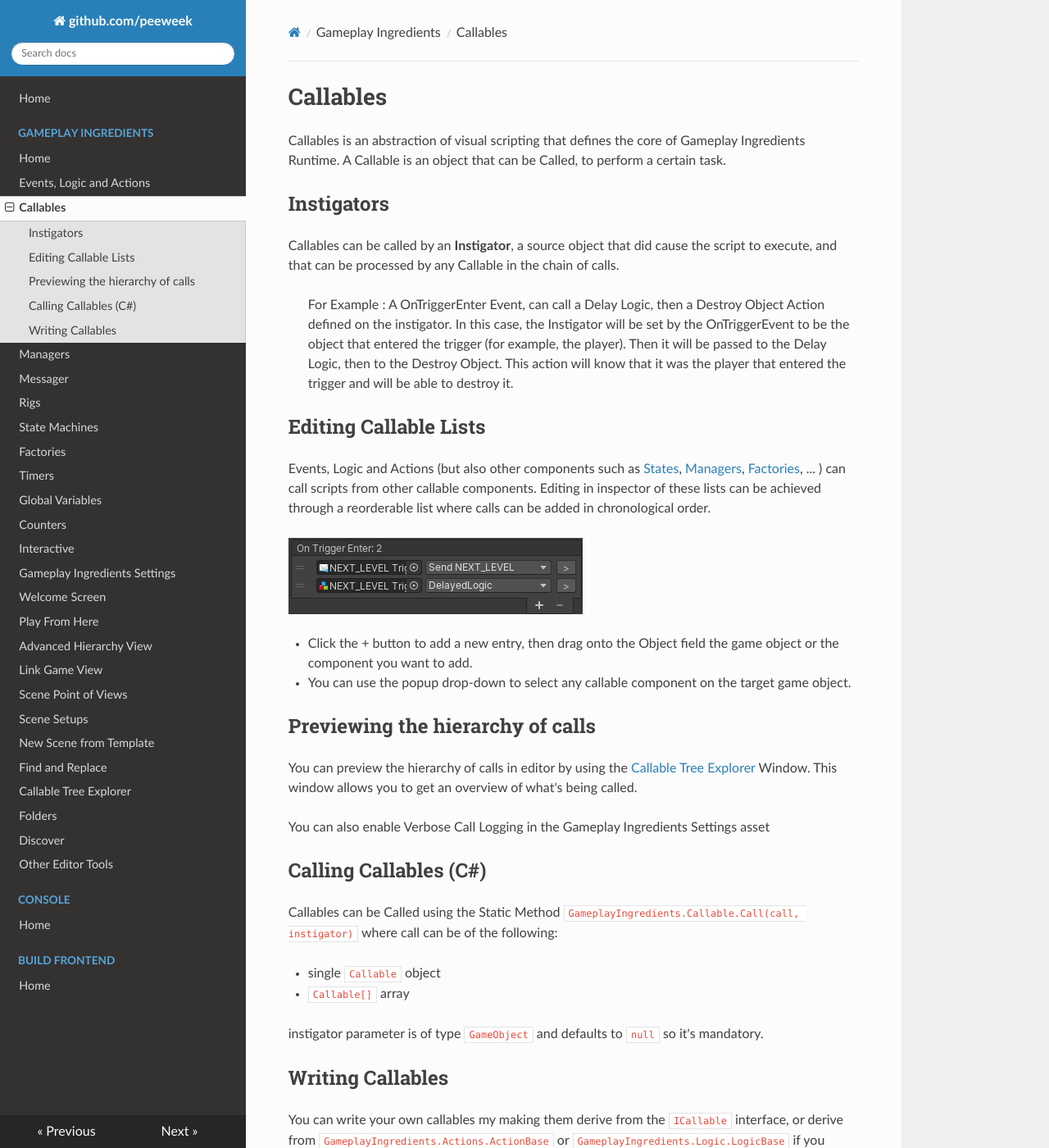
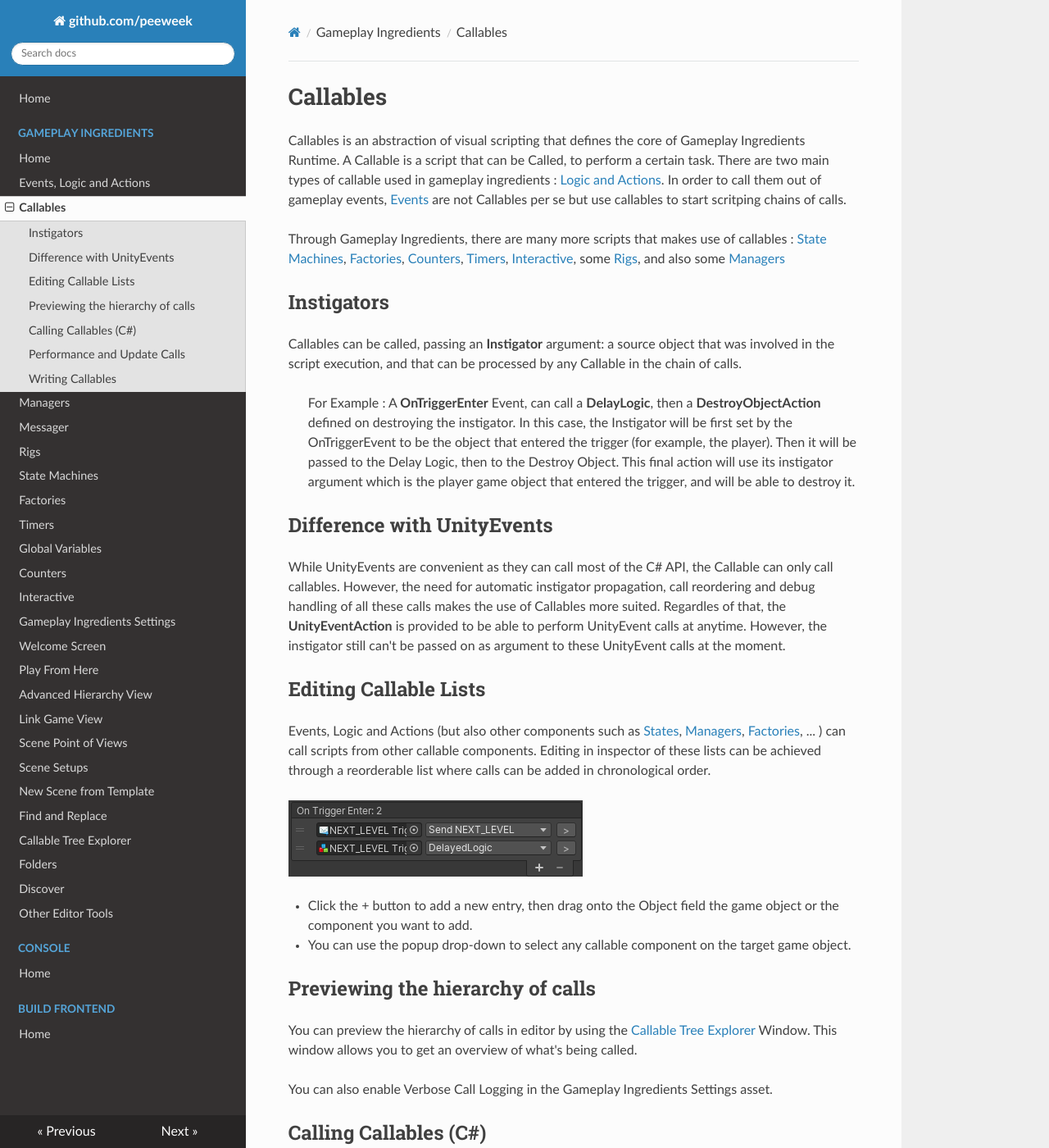
Before and after one commit to peeweek/documentation, an MkDocs documentation site: the page built from docs/gameplay-ingredients/callable.md, in a window 1280 px wide and 1400 px high. Shown: the whole window at 82% size. Built offline with MkDocs 1.6.1, drawn with Linux system fonts in a browser that asks for light colours; nearby versions of some CDN libraries; some of the changed text lies outside the part shown.

Commit message:
Update Callables

```diff
--- a/docs/gameplay-ingredients/callable.md
+++ b/docs/gameplay-ingredients/callable.md
@@ -1,12 +1,18 @@
 # Callables
 
-Callables is an abstraction of visual scripting that defines the core of Gameplay Ingredients Runtime. A Callable is an object that can be Called, to perform a certain task.
+Callables is an abstraction of visual scripting that defines the core of Gameplay Ingredients Runtime. A Callable is a script that can be Called, to perform a certain task. There are two main types of callable used in gameplay ingredients : [Logic and Actions](events-logic-actions.md). In order to call them out of gameplay events, [Events](events-logic-actions.md) are not Callables per se but use callables to start scritping chains of calls.
+
+Through Gameplay Ingredients, there are many more scripts that makes use of callables : [State Machines](state-machines.md),  [Factories](factories.md),  [Counters](counters.md), [Timers](timers.md), [Interactive](interactive.md), some [Rigs](rigs.md), and also some [Managers](managers.md)
 
 ## Instigators
 
-Callables can be called by an **Instigator**, a source object that did cause the script to execute, and that can be processed by any Callable in the chain of calls.
+Callables can be called, passing an **Instigator** argument: a source object that was involved in the script execution, and that can be processed by any Callable in the chain of calls.
 
-> For Example : A OnTriggerEnter Event, can call a Delay Logic, then a Destroy Object Action defined on the instigator. In this case, the Instigator will be set by the OnTriggerEvent to be the object that entered the trigger (for example, the player). Then it will be passed to the Delay Logic, then to the Destroy Object. This action will know that it was the player that entered the trigger and will be able to destroy it.
+> For Example : A **OnTriggerEnter** Event, can call a **DelayLogic**, then a **DestroyObjectAction** defined on destroying the instigator. In this case, the Instigator will be first set by the OnTriggerEvent to be the object that entered the trigger (for example, the player). Then it will be passed to the Delay Logic, then to the Destroy Object. This final action will use its instigator argument which is the player game object that entered the trigger, and will be able to destroy it.
+
+## Difference with UnityEvents
+
+While UnityEvents are convenient as they can call most of the C# API, the Callable can only call callables. However, the need for automatic instigator propagation, call reordering and debug handling of all these calls makes the use of Callables more suited. Regardles of that, the **UnityEventAction** is provided to be able to perform UnityEvent calls at anytime. However, the instigator still can't be passed on as argument to these UnityEvent calls at the moment.
 
 ## Editing Callable Lists
 
@@ -22,7 +28,7 @@ Events, Logic and Actions (but also other components such as [States](state-mach
 
 You can preview the hierarchy of calls in editor by using the [Callable Tree Explorer](callable-tree-explorer.md) Window. This window allows you to get an overview of what's being called.
 
-You can also enable Verbose Call Logging in the Gameplay Ingredients Settings asset
+You can also enable Verbose Call Logging in the Gameplay Ingredients Settings asset.
 
 ## Calling Callables (C#)
 
@@ -32,6 +38,12 @@ Callables can be Called using the Static Method `GameplayIngredients.Callable.Ca
 * `Callable[]` array
 
 instigator parameter is of type `GameObject` and defaults to `null` so it's mandatory.
+
+## Performance and Update Calls
+
+Because calling an update message object has performance implications in unity, most of the callable system is designed to be run at non-update time. In order to perform runtime update calls, prefer using **Rigs** (still under development)
+
+An option is still available in [settings](settings.md) to enable some of the update calls.  **Use at your own risk !**
 
 ## Writing Callables
 
```
